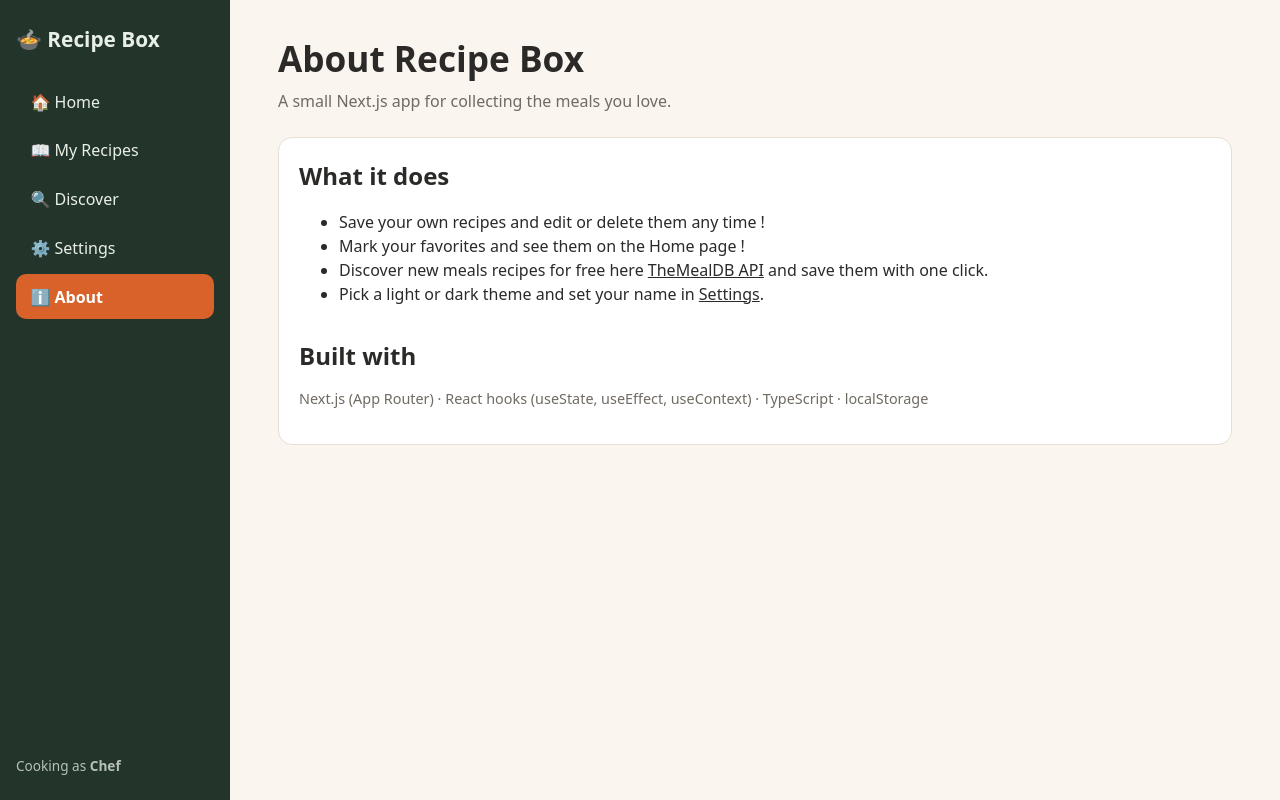
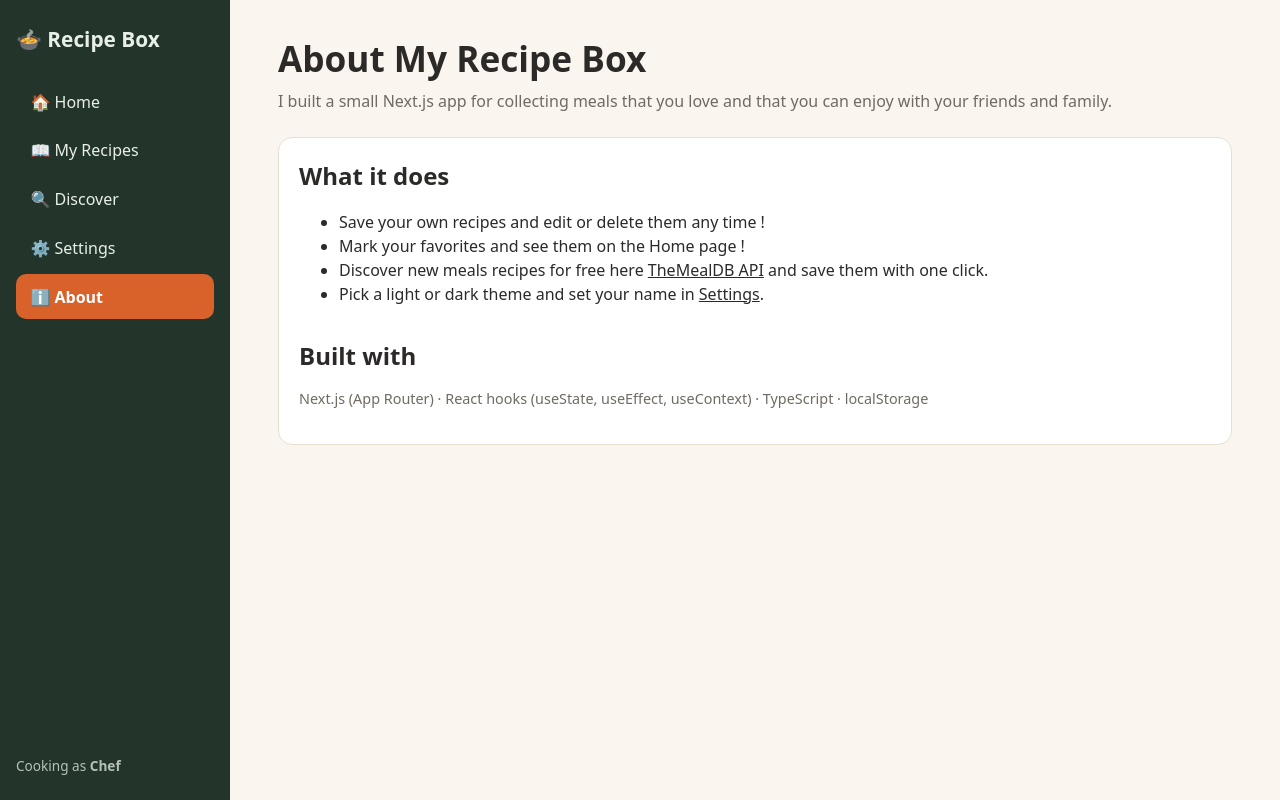
Before and after one commit to AnthonyBurgic1/Asssignment2, a Next.js app in the folder recipe-box/: page /about in a window 1280 px wide. Built offline with nearby package versions, Linux system fonts and the light colour scheme.

Commit message:
I have added some changes in the page.tsx file

```diff
--- a/recipe-box/app/about/page.tsx
+++ b/recipe-box/app/about/page.tsx
@@ -3,8 +3,9 @@ import Link from "next/link";
 export default function AboutPage() {
   return (
     <>
-      <h1>About Recipe Box</h1>
-      <p className="lead">A small Next.js app for collecting the meals you love.</p>
+      <h1>About My Recipe Box</h1>
+      <p className="lead">I built a small Next.js app for collecting meals
+        that you love and that you can enjoy with your friends and family.</p>
 
       <div className="card">
         <h2 style={{ marginTop: 0 }}>What it does</h2>
```
